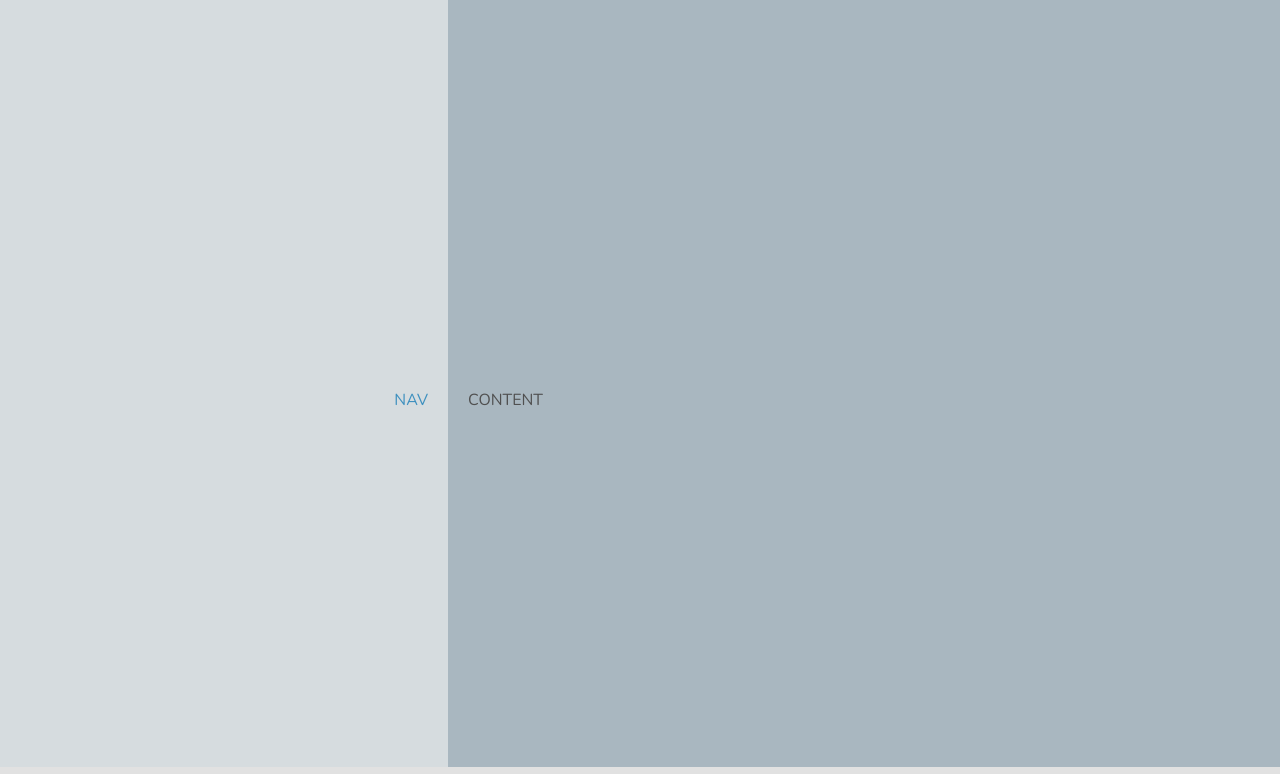
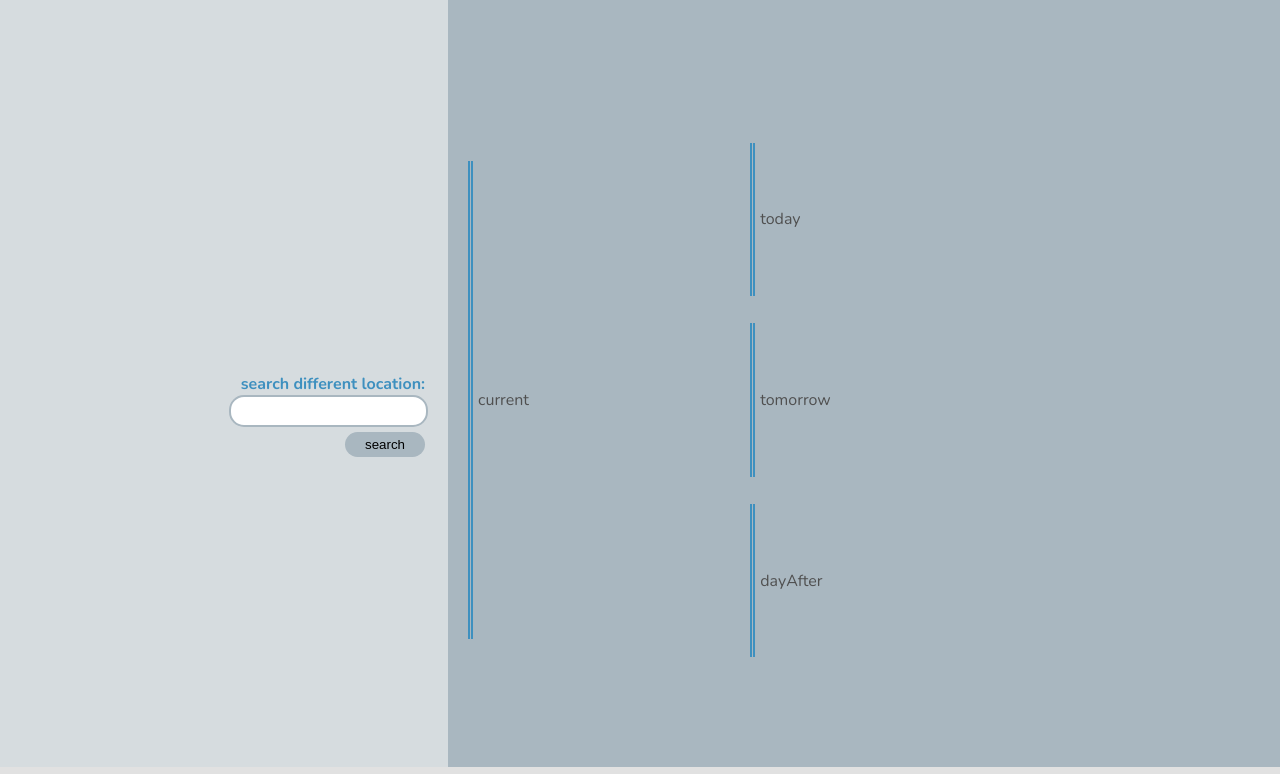
Before and after one commit to hoon-GitHub/odin-weather_app, a plain HTML site: page index.html in a window 1280 px wide. Shown: the top 774 px of the page. Drawn offline with nearby package versions, Linux system fonts and the light colour scheme; no server answers.

Commit message:
Populate location info and create search UI
And set up layout for main content section on the right

```diff
--- a/index.html
+++ b/index.html
@@ -12,8 +12,22 @@
 </head>
 <body>
   <div id="main">
-    <div id="nav">NAV</div>
-    <div id="content">CONTENT</div>
+    <div id="nav">
+      <div id="cityInfo">
+        <!-- location information to be populated here -->
+      </div>
+      <label for="searchInput">search different location:</label>
+      <input type="text" id="searchInput">
+      <button id="searchButton">search</button>
+    </div>
+    <div id="weather">
+      <div id="content">
+        <div id="current">current</div>
+        <div id="today">today</div>
+        <div id="tomorrow">tomorrow</div>
+        <div id="dayAfter">dayAfter</div>
+      </div>
+    </div>
   </div>
 
   <footer>
--- a/script.js
+++ b/script.js
@@ -1,4 +1,7 @@
 const city = "atlanta"; // default city
+const searchInput = document.getElementById('searchInput');
+const searchButton = document.getElementById('searchButton');
+const cityInfo = document.getElementById('cityInfo');
 
 async function getWeather (city) {
 
@@ -43,8 +46,10 @@ function processData (weatherData) {
       'condition' : weatherData.current.condition.text,
       'temp' : weatherData.current.temp_f,
       'feelslike' : weatherData.current.feelslike_f,
+      'humidity' : weatherData.current.humidity,
       'wind_dir' : weatherData.current.wind_dir,
-      'wind' : weatherData.current.wind_mph
+      'wind' : weatherData.current.wind_mph,
+      'uv' : weatherData.current.uv
     },
     'today' : {
       'condition' : weatherData.forecast.forecastday[0].day.condition.text,
@@ -79,16 +84,29 @@ function processData (weatherData) {
 // render data onto webpage - currently console-logging only
 function renderWeather (data) {
 
-  const location = data.location;
   const current = data.current;
   const day0 = data.today;
   const day1 = data.tomorrow;
   const day2 = data.dayAfter;
-  console.log(location);
-  console.log(current);
-  console.log(day0);
-  console.log(day1);
-  console.log(day2);
+
+  const locName = document.createElement('h2');
+  locName.textContent = `weather for: ${data.location.name}`;
+  cityInfo.appendChild(locName);
+  const locRegion = document.createElement('h4');
+  locRegion.textContent = data.location.region;
+  cityInfo.appendChild(locRegion);
+  const locCountry = document.createElement('h4');
+  locCountry.textContent = data.location.country;
+  cityInfo.appendChild(locCountry);
+  const locTime = document.createElement('h6');
+  locTime.textContent = data.location.localtime;
+  cityInfo.appendChild(locTime);
+
+  // console.log(location);
+  // console.log(current);
+  // console.log(day0);
+  // console.log(day1);
+  // console.log(day2);
 
 }
 
--- a/style.css
+++ b/style.css
@@ -42,8 +42,47 @@ body {
   color: var(--blue-gray);
 }
 
+#cityInfo {
+  margin-bottom: 30px;
+  text-align: right;
+  color: var(--dark-gray);
+}
+
+#cityInfo h2 {
+  margin-bottom: 10px;
+  border-bottom: 2px solid var(--dark-gray);
+  color: var(--blue-gray)
+}
+
+#nav label {
+  margin-right: 3px;
+  font-weight: bold;
+}
+
+#searchInput {
+  padding: 5px 10px;
+  border: 2px solid var(--content-bg);
+  border-radius: 15px;
+  text-align: right;
+  font-family: "Nunito", sans-serif;
+  font-weight: bold;
+}
+
+#searchButton {
+  margin-top: 5px;
+  margin-right: 3px;
+  padding: 5px 20px;
+  border: none;
+  border-radius: 15px;
+  background-color: var(--content-bg);
+}
+
+#searchButton:hover {
+  filter: brightness(110%);
+}
+
 /* content side on the right */
-#content {
+#weather {
   width: 100%;
   background-color: var(--content-bg);
   display: flex;
@@ -52,6 +91,31 @@ body {
   justify-content: center;
   padding: 20px;
   color: var(--dark-gray)
+}
+
+#content {
+  height: 70%;
+  width: 70%;
+  display: grid;
+  grid-template-columns: 1fr 1fr;
+  grid-template-rows: 1fr 1fr 1fr;
+  gap: 10px;
+  align-items: center;
+  justify-content: left;
+}
+
+#content div {
+  height: 90%;
+  padding: 5px;
+  border-left: 5px double var(--blue-gray);
+  display: flex;
+  flex-direction: column;
+  align-items: flex-start;
+  justify-content: center;
+}
+
+#current {
+  grid-row: span 3;
 }
 
 
```
Also changed, not shown: 1 other file.
